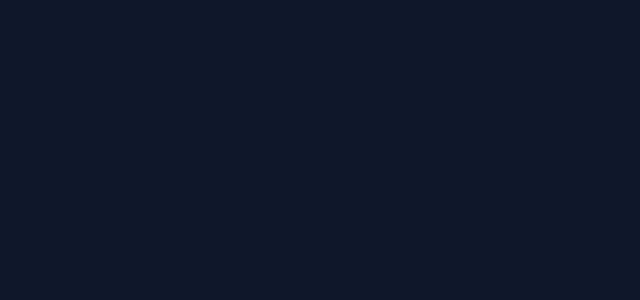
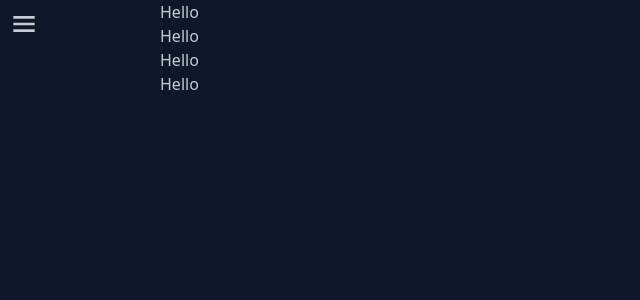
Before and after one commit to BrownCoderAyush/CRM_React, a React (Vite) app: page / in a window 1280 px wide. Before the commit this address had no page. Shown: the top 300 px of the page, without its empty margins (0-640 px from the left). Built offline with nearby package versions, Linux system fonts and the light colour scheme.

Commit message:
added child components using props and created a robust HomeLayout.jsx

```diff
--- a/package.json
+++ b/package.json
@@ -15,6 +15,7 @@
     "react": "^18.3.1",
     "react-dom": "^18.3.1",
     "react-hot-toast": "^2.4.1",
+    "react-icons": "^5.2.1",
     "react-redux": "^9.1.2",
     "react-router-dom": "^6.25.1"
   },
--- /dev/null
+++ b/src/layouts/HomeLayout.jsx
@@ -0,0 +1,55 @@
+import { useRef } from "react";
+import { BiMenu } from "react-icons/bi";
+
+
+function HomeLayout({children}){
+
+    const drawer = useRef(null);
+    return (
+        <div className="min-h-[90vh]">
+        <div
+            className="drawer absolute left-2 top-2 inline-block w-auto"
+
+            onMouseEnter={() => {
+                // drawer.current.checked = true;
+            }}
+        >
+            <input
+                id="my-drawer"
+                type="checkbox"
+                className="drawer-toggle"
+                ref={drawer}
+            />
+            <div className="drawer-content">
+                <label htmlFor="my-drawer" className="cursor-pointer"><BiMenu size="32px" /></label>
+            </div>
+            <div className="drawer-side">
+                <label htmlFor="my-drawer" aria-label="close sidebar" className="drawer-overlay"></label>
+                <ul
+                    className="menu bg-base-200 text-base-content min-h-full w-80 p-4"
+                    onMouseLeave={() => {
+                        // drawer.current.checked = false;
+                    }}
+                >
+                    <li><a>View all tickets</a></li>
+                    <li><a>Dashboard</a></li>
+                    <li className="absolute bottom-3 w-full ">
+                        <div className="w-full flex gap-8">
+                            <button className="inline btn btn-primary px-4 py-2 ">Login</button>
+                            <button className="inline btn btn-secondary px-4 py-2">Signup</button>
+                        </div>
+                    </li>
+                </ul>
+            </div>
+        </div>
+        <div className="w-3/4 m-auto">
+        <div>
+        {children}
+
+        </div>
+        </div>
+    </div>
+    );
+}
+
+export default HomeLayout;
--- /dev/null
+++ b/src/pages/Home.jsx
@@ -0,0 +1,16 @@
+import HomeLayout from "../layouts/HomeLayout";
+
+
+
+export default function Home() {
+
+
+    return (
+        <HomeLayout>
+            <h1>Hello</h1>
+            <h1>Hello</h1>
+            <h1>Hello</h1>
+            <h1>Hello</h1>
+        </HomeLayout>
+    );
+}
--- a/src/routing/MainRoutes.jsx
+++ b/src/routing/MainRoutes.jsx
@@ -2,11 +2,13 @@ import { Route,Routes } from "react-router-dom";
 
 import Login from "../pages/auth/Login";
 import Signup from "../pages/auth/Signup";
+import Home from "../pages/Home";
 function MainRoutes(){
     return(
         <Routes>
             <Route path="/login" element={<Login/>}/>
             <Route path="/signup" element={<Signup/>}/>
+            <Route path="/" element={<Home/>}/>
         </Routes>
     );
 }
```
Also changed, not shown: 1 other file (tests, documents, lock files or other folders).
